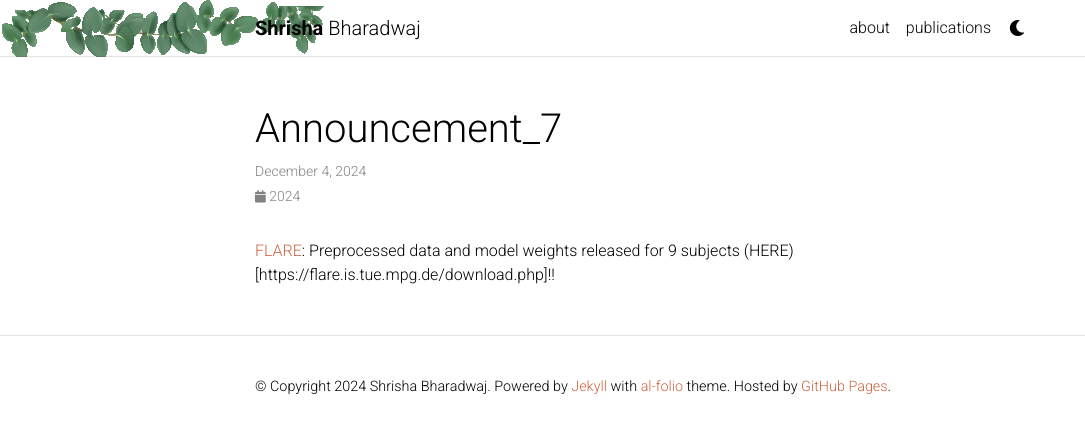
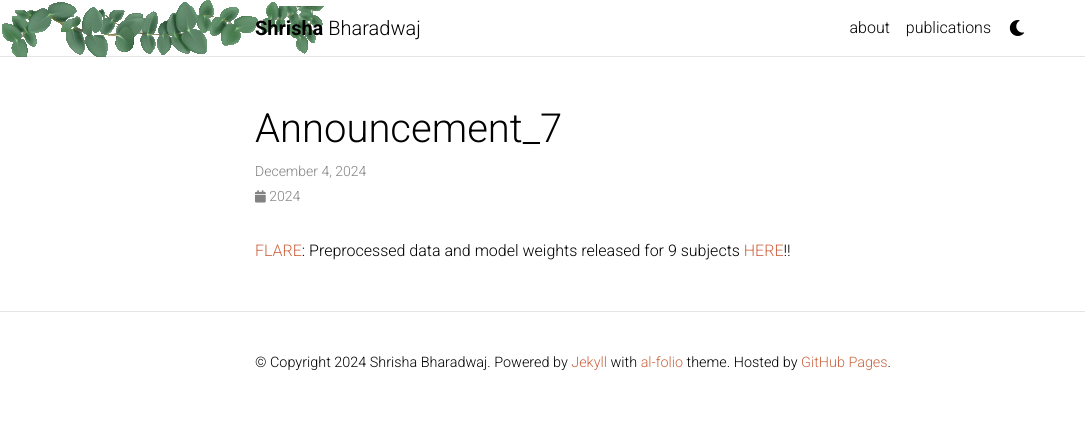
Before and after one commit to sbharadwajj/sbharadwajj.github.io, a Jekyll site: the page built from _news/announcement_7.md, in a window 1280 px wide. Shown: the top 433 px of the page, without its empty margins (0-1085 px from the left). Built offline with Jekyll 4.4.1, drawn with Linux system fonts in a browser that asks for light colours; comment, search, counter and statistics services are not loaded; a style sheet for code colours, icons or effects is not loaded.

Commit message:
update: news

```diff
--- a/_news/announcement_7.md
+++ b/_news/announcement_7.md
@@ -5,4 +5,4 @@ inline: true
 related_posts: false
 ---
 
-[FLARE](https://flare.is.tue.mpg.de/): Preprocessed data and model weights released for 9 subjects (HERE)[https://flare.is.tue.mpg.de/download.php]!!
+[FLARE](https://flare.is.tue.mpg.de/): Preprocessed data and model weights released for 9 subjects [HERE](https://flare.is.tue.mpg.de/download.php)!!
```
